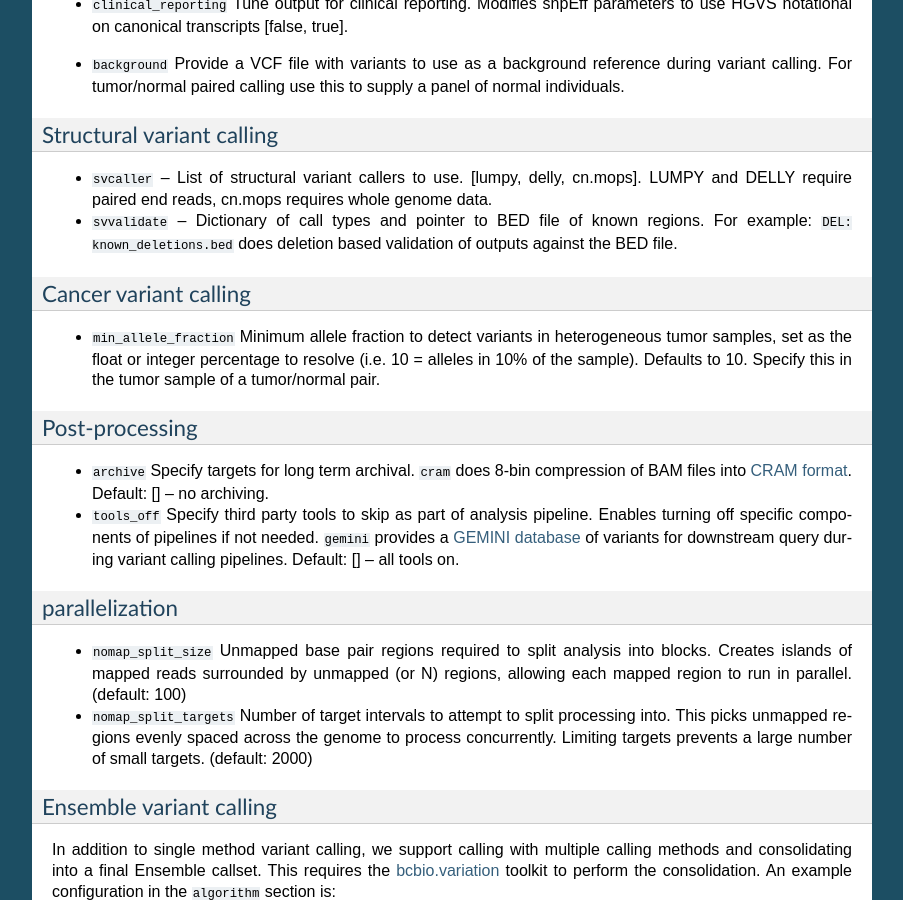
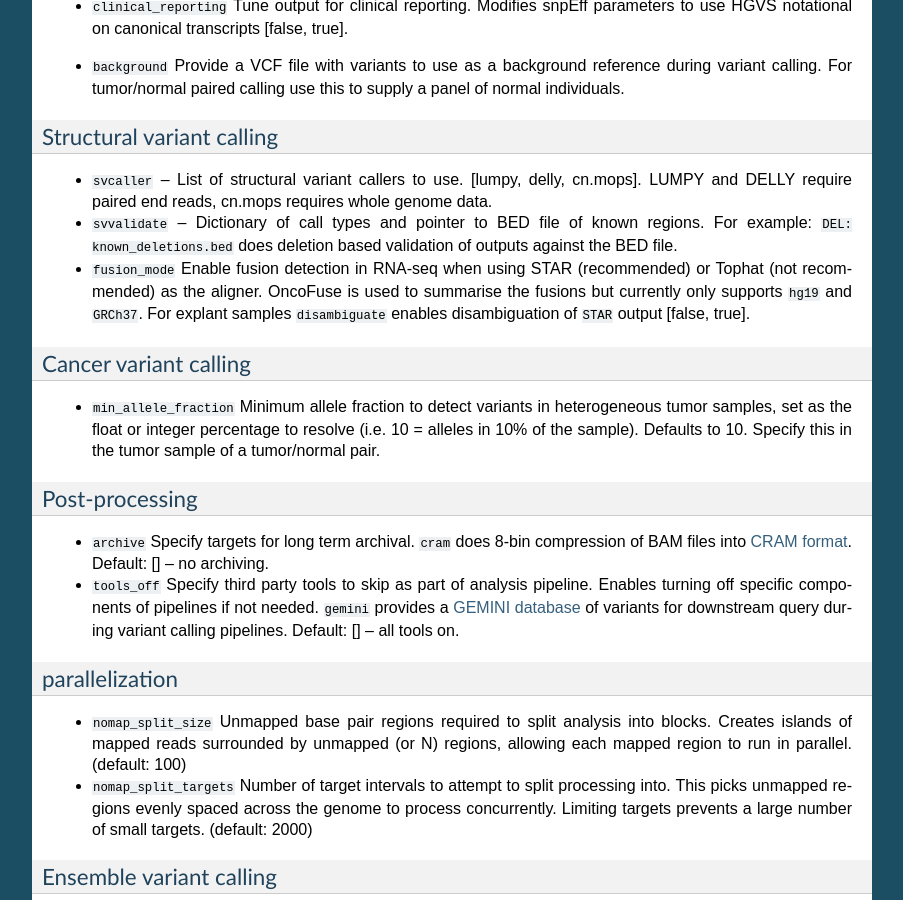
Before and after one commit to bcbio/bcbio-nextgen, a Sphinx documentation site: the page built from docs/contents/configuration.rst, in a window 1280 px wide and 900 px high, scrolled down 5941 px. Shown: the whole window, without its empty margins (198-1101 px from the left). Built offline with Sphinx 7.4.7, drawn with Linux system fonts in a browser that asks for light colours; some of the changed text lies outside the part shown.

Commit message:
Disambiguate and fusion fields updated in docs
Hi Brad,
I've included some documentation on fusion detection and disambiguation.
Whenever you think this is good to be included, please merge

```diff
--- a/docs/contents/configuration.rst
+++ b/docs/contents/configuration.rst
@@ -253,7 +253,8 @@ Alignment
   ``genome_build``  identifiers to check and remove from alignment. Currently
   supports cleaning a single organism. For example, with ``genome_build: hg19``
   and ``disambiguate: [mm10]``, it will align to hg19 and mm10, run
-  disambiguation and continue with reads confidently aligned to hg19.
+  disambiguation and continue with reads confidently aligned to hg19. Affects
+  fusion detection when ``star`` is chosen as the aligner.
 -  ``trim_reads`` Can be set to trim low quality ends or to also trim off,
     in conjunction with the ``adapters`` field a set of adapter sequences or
     poly-A tails that could appear on the ends of reads. Only used in RNA-seq
@@ -373,6 +374,10 @@ Structural variant calling
 - ``svvalidate`` -- Dictionary of call types and pointer to BED file of known
   regions. For example: ``DEL: known_deletions.bed`` does deletion based
   validation of outputs against the BED file.
+- ``fusion_mode`` Enable fusion detection in RNA-seq when using STAR (recommended)
+  or Tophat (not recommended) as the aligner. OncoFuse is used to summarise the fusions
+  but currently only supports ``hg19`` and ``GRCh37``. For explant samples
+  ``disambiguate`` enables disambiguation of ``STAR`` output [false, true].
 
 Cancer variant calling
 ======================
```
